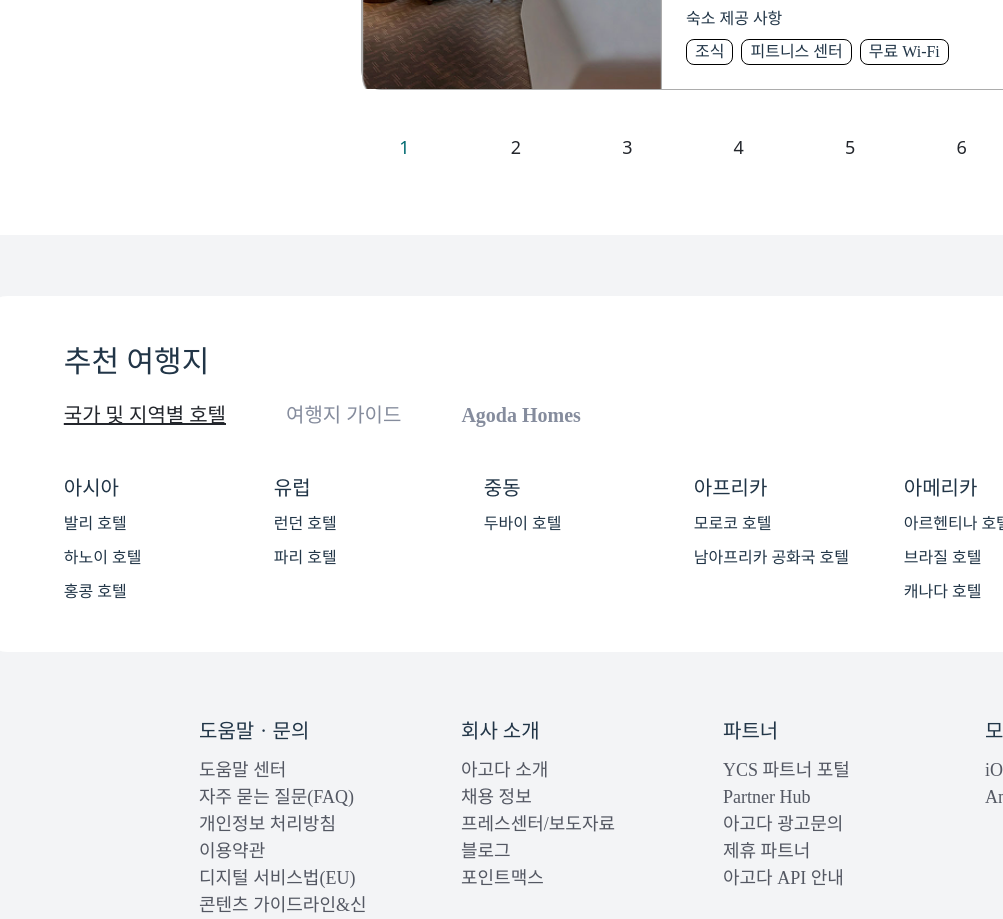
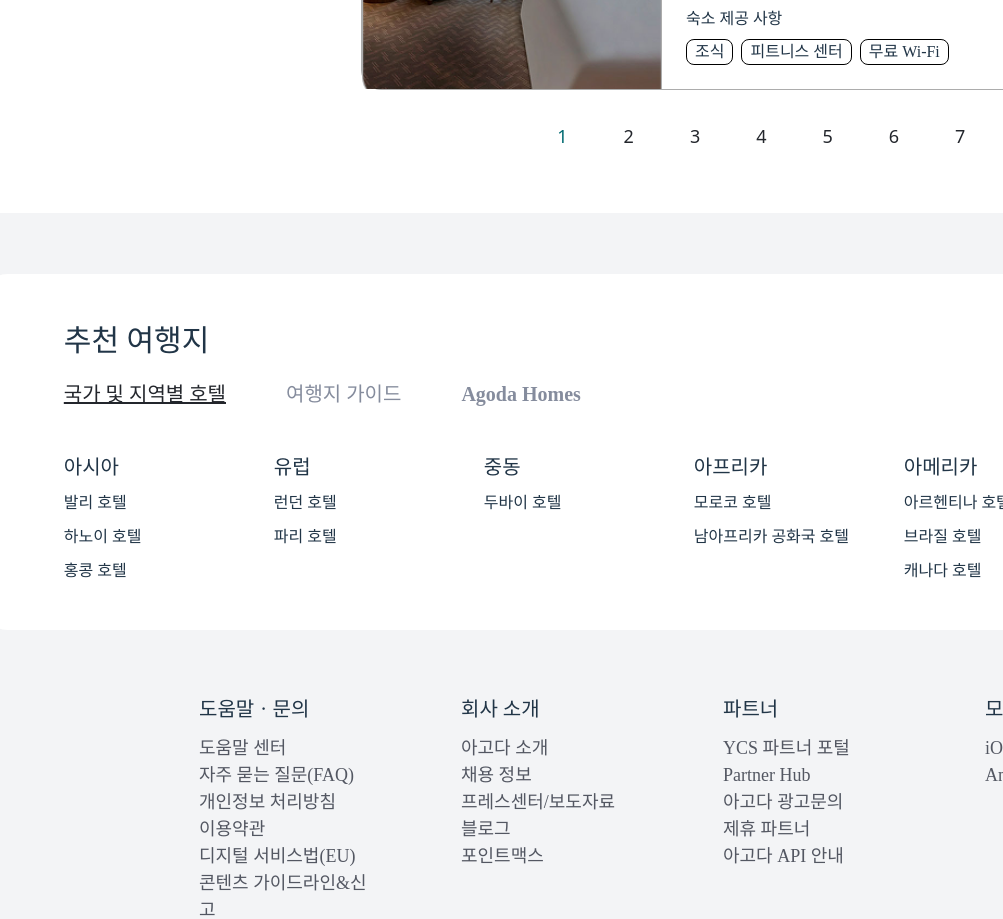
Before and after one commit to his0si/agoda-redesign-frontend, a React (Vite) app in the folder agoda_toy/: page /stlist in a window 1280 px wide. Shown: the part 2800-3719 px from the top of the page, without its empty margins (277-1280 px from the left). Built offline with nearby package versions, Linux system fonts and the light colour scheme.

Commit message:
[ design ] pagination 수정

```diff
--- a/agoda_toy/src/stList/components/Pagination.tsx
+++ b/agoda_toy/src/stList/components/Pagination.tsx
@@ -77,7 +77,18 @@ const PageNumber = styled.button<{ $active: boolean }>`
   font: ${({ theme }) => theme.fonts.body.lg};
   color: ${({ theme, $active }) =>
     $active ? theme.colors.primary : theme.colors.black};
+  padding: 0;
   cursor: pointer;
+  border: none;
+
+  &:focus {
+    outline: none;
+  }
+
+  &:hover {
+    border: none;
+    color: ${({ theme }) => theme.colors.primary};
+  }
 `;
 
 const ArrowButton = styled.button`
@@ -89,6 +100,14 @@ const ArrowButton = styled.button`
   padding: 0;
   background-color: #fff;
   cursor: pointer;
+
+  &:focus {
+    outline: none;
+  }
+
+  &:hover {
+    border: none;
+  }
 `;
 
 const ArrowRightIcon = styled(ArrowRightIc)`
```
